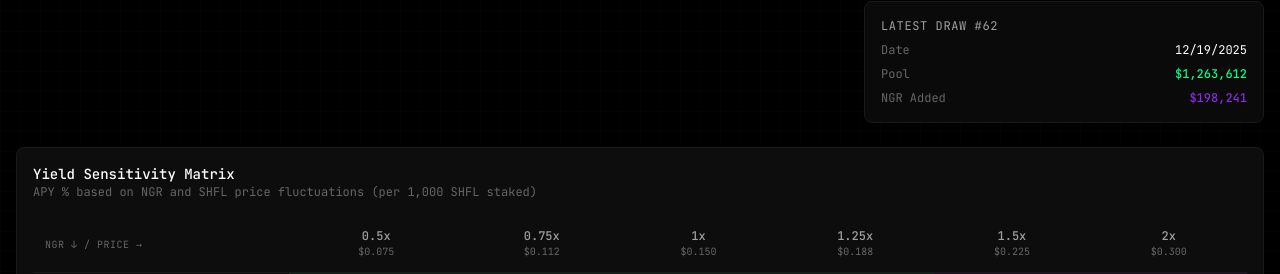
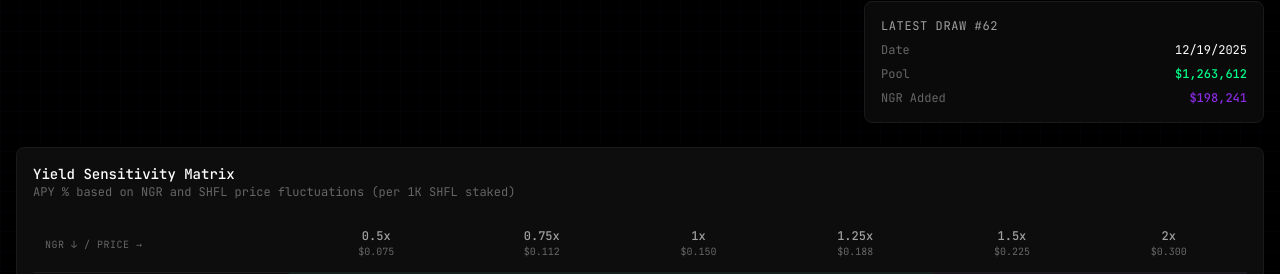
Before and after one commit to eshanhack/shfl-yield-dashboard, a Next.js app: page / in a window 1280 px wide. Shown: the part 1649-1923 px from the top of the page. Built offline with nearby package versions, Linux system fonts and the light colour scheme; no server answers.

Commit message:
Make Yield Sensitivity Matrix dynamic based on user's staked SHFL amount

```diff
--- a/components/SensitivityTable.tsx
+++ b/components/SensitivityTable.tsx
@@ -1,7 +1,7 @@
 "use client";
 
-import { useMemo } from "react";
-import { SensitivityCell, generateSensitivityTable } from "@/lib/calculations";
+import { useMemo, useState, useEffect } from "react";
+import { SensitivityCell, generateSensitivityTable, formatNumber } from "@/lib/calculations";
 import { cn } from "@/lib/utils";
 
 interface SensitivityTableProps {
@@ -17,6 +17,51 @@ export default function SensitivityTable({
   totalTickets,
   prizeSplit = "30-14-8-9-7-6-5-10-11",
 }: SensitivityTableProps) {
+  const [stakedAmount, setStakedAmount] = useState<number>(1000);
+
+  // Load saved staked amount from localStorage
+  useEffect(() => {
+    const saved = localStorage.getItem("shfl-staked-amount");
+    if (saved) {
+      const amount = parseFloat(saved);
+      if (amount > 0) {
+        setStakedAmount(amount);
+      }
+    }
+
+    // Listen for custom event when staked amount changes
+    const handleStakedChange = (e: CustomEvent<number>) => {
+      if (e.detail > 0) {
+        setStakedAmount(e.detail);
+      }
+    };
+
+    // Listen for storage changes (cross-tab)
+    const handleStorageChange = () => {
+      const updated = localStorage.getItem("shfl-staked-amount");
+      if (updated) {
+        const amount = parseFloat(updated);
+        if (amount > 0) {
+          setStakedAmount(amount);
+        }
+      }
+    };
+
+    window.addEventListener("shfl-staked-changed" as any, handleStakedChange);
+    window.addEventListener("storage", handleStorageChange);
+    return () => {
+      window.removeEventListener("shfl-staked-changed" as any, handleStakedChange);
+      window.removeEventListener("storage", handleStorageChange);
+    };
+  }, []);
+
+  // Format staked amount for display
+  const stakedLabel = stakedAmount >= 1000000
+    ? `${(stakedAmount / 1000000).toFixed(1)}M`
+    : stakedAmount >= 1000
+    ? `${formatNumber(stakedAmount / 1000)}K`
+    : formatNumber(stakedAmount);
+
   const ngrMultipliers = [0.5, 0.75, 1.0, 1.25, 1.5, 2.0];
   const priceMultipliers = [0.5, 0.75, 1.0, 1.25, 1.5, 2.0];
 
@@ -46,7 +91,7 @@ export default function SensitivityTable({
           Yield Sensitivity Matrix
         </h3>
         <p className="text-xs text-terminal-textMuted">
-          APY % based on NGR and SHFL price fluctuations (per 1,000 SHFL staked)
+          APY % based on NGR and SHFL price fluctuations (per {stakedLabel} SHFL staked)
         </p>
       </div>
 
```
